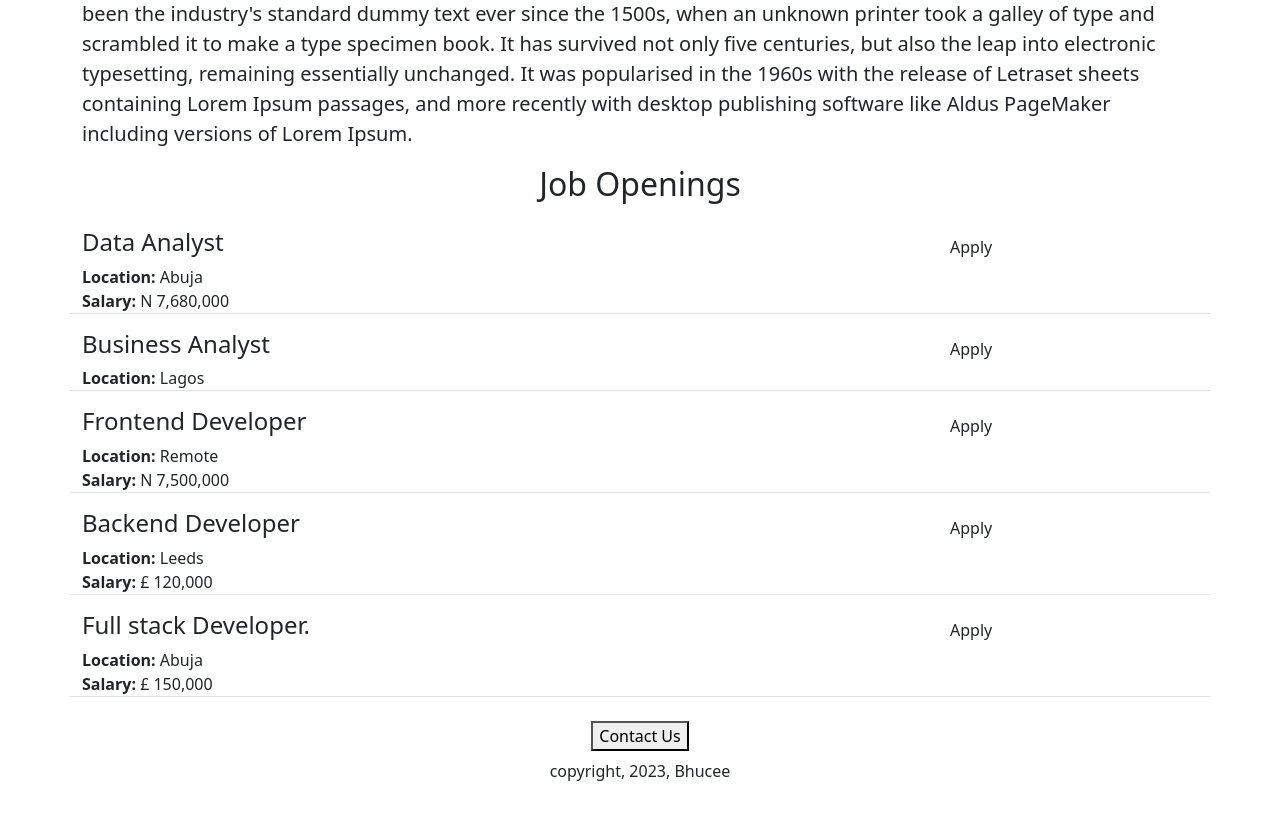
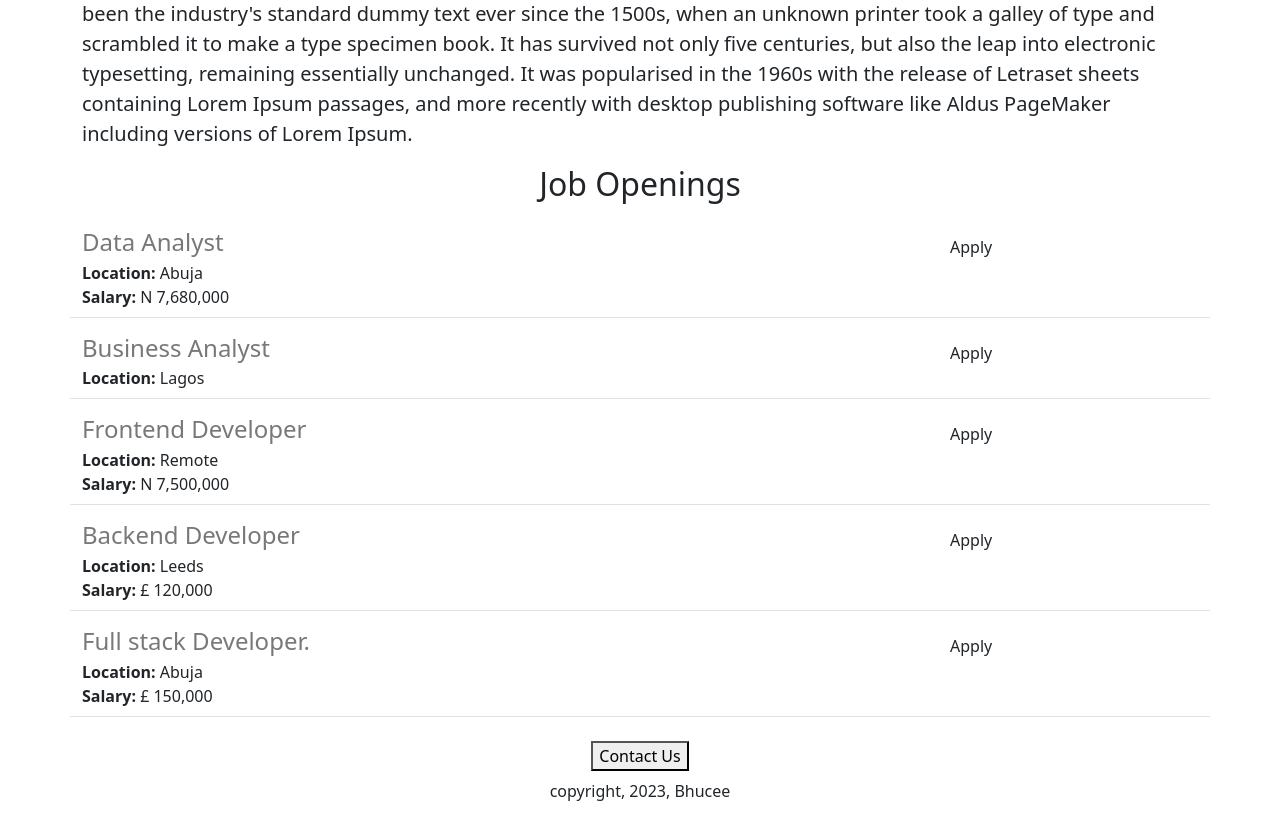
Before and after one commit to Bhucee/Bhucee-careers-website, a Flask app: page / in a window 1280 px wide. Shown: the part 557-1376 px from the top of the page. Before the commit the page ends 1338 px from the top, so only its background shows below. Run offline with Flask 2, Linux system fonts and the light colour scheme.

Commit message:
corrections to the border-bottom and margin-bottom

```diff
--- a/templates/joblist.html
+++ b/templates/joblist.html
@@ -1,6 +1,7 @@
-<div class="border-bottom row" style="margin-top: 16px; margin-bottom:8px;">
+<div class="border-bottom row" style="margin-top:16px; margin-bottom:8px; padding-bottom:8px;">
   <div class="col-9">
-    <h4 style="color:rgb(120,120,120) margin-bottom:4px;">          {{job['title']}}</h4>
+    <h4 style="color:rgb(120,120,120); margin-bottom:4px; ">
+      {{job['title']}}</h4>
     <div>
       <b>Location: </b>{{job['location']}}
     </div>
```
